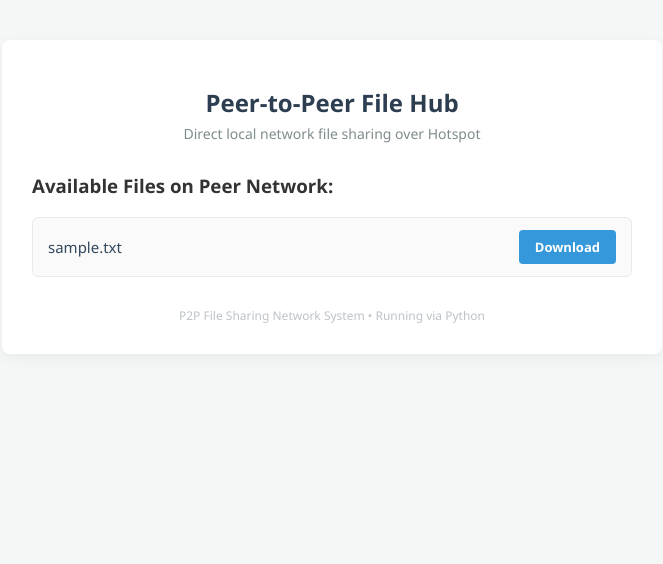
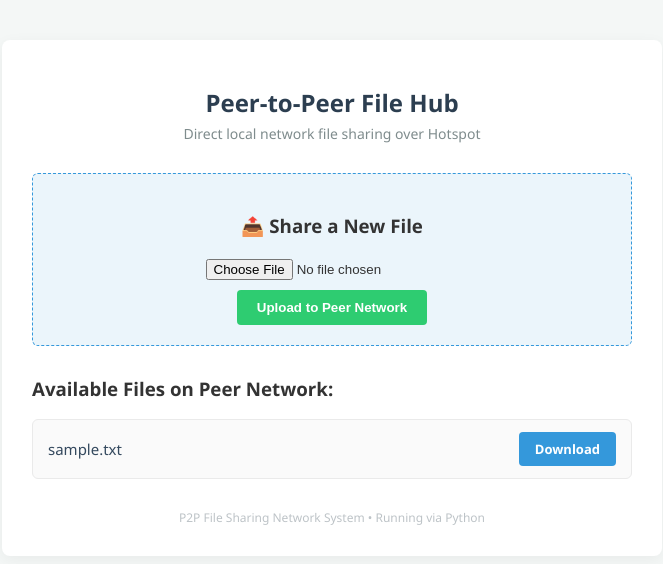
Before and after one commit to nethrakannan/p2p-live-hub, a Flask app: page / in a window 1280 px wide. Shown: the top 564 px of the page, without its empty margins (308-971 px from the left). Run offline with Flask 3, Linux system fonts and the light colour scheme.

Commit message:
Update index.html

```diff
--- a/templates/index.html
+++ b/templates/index.html
@@ -9,10 +9,13 @@
         .container { max-width: 600px; margin: 0 auto; background: white; padding: 30px; border-radius: 8px; box-shadow: 0 4px 15px rgba(0,0,0,0.05); }
         h1 { color: #2c3e50; text-align: center; font-size: 24px; margin-bottom: 5px; }
         .subtitle { text-align: center; color: #7f8c8d; margin-bottom: 30px; font-size: 14px; }
+        .upload-section { background: #ebf5fb; padding: 20px; border-radius: 6px; border: 1px dashed #3498db; margin-bottom: 30px; text-align: center; }
+        .upload-btn { background-color: #2ecc71; color: white; border: none; padding: 10px 20px; border-radius: 4px; font-weight: bold; cursor: pointer; margin-top: 10px; }
+        .upload-btn:hover { background-color: #27ae60; }
         .file-list { list-style: none; padding: 0; }
         .file-item { display: flex; justify-content: space-between; align-items: center; padding: 12px 15px; background: #fafafa; margin-bottom: 10px; border-radius: 6px; border: 1px solid #eaeaea; }
         .file-name { font-weight: 500; font-size: 15px; color: #34495e; }
-        .download-btn { background-color: #3498db; color: white; text-decoration: none; padding: 8px 16px; border-radius: 4px; font-size: 13px; font-weight: bold; transition: background 0.2s; }
+        .download-btn { background-color: #3498db; color: white; text-decoration: none; padding: 8px 16px; border-radius: 4px; font-size: 13px; font-weight: bold; }
         .download-btn:hover { background-color: #2980b9; }
         .footer { text-align: center; margin-top: 30px; font-size: 12px; color: #bdc3c7; }
     </style>
@@ -22,6 +25,15 @@
 <div class="container">
     <h1>Peer-to-Peer File Hub</h1>
     <div class="subtitle">Direct local network file sharing over Hotspot</div>
+
+    <!-- NEW UPLOAD BOX -->
+    <div class="upload-section">
+        <h3>📤 Share a New File</h3>
+        <form action="/upload" method="post" enctype="multipart/form-data">
+            <input type="file" name="file" required><br>
+            <button type="submit" class="upload-btn">Upload to Peer Network</button>
+        </form>
+    </div>
 
     <h3>Available Files on Peer Network:</h3>
     <ul class="file-list">
```
